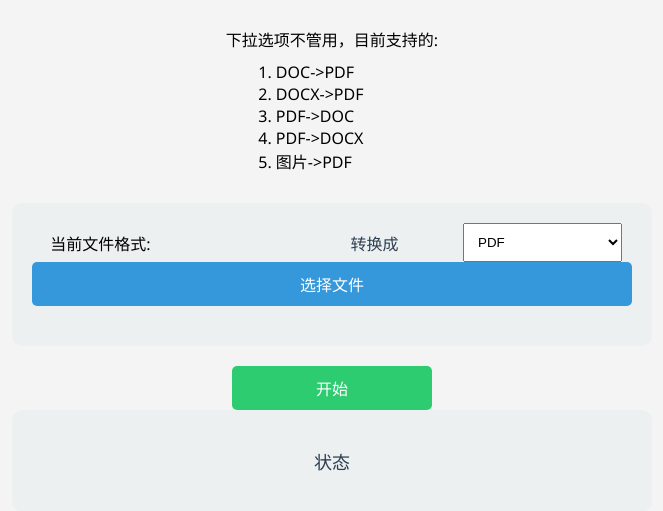
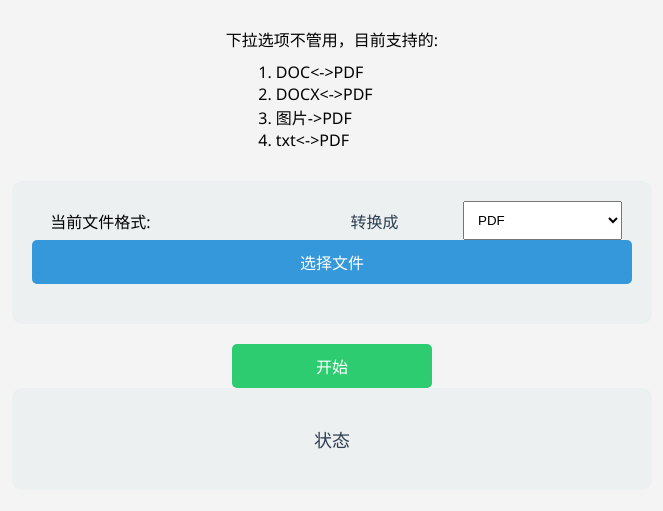
Before and after one commit to tanlu/fileconvert, a Flask app: page / in a window 1280 px wide. Shown: the part 53-564 px from the top of the page, without its empty margins (308-971 px from the left). Run offline with Flask 2, Linux system fonts and the light colour scheme.

Commit message:
添加页面说明

```diff
--- a/templates/index.html
+++ b/templates/index.html
@@ -20,11 +20,10 @@
     <div id="center_tip">
         <div>下拉选项不管用，目前支持的:</div>
         <ol id='gs' style="margin: 10px;">
-                <li>DOC->PDF</li>
-                <li>DOCX->PDF</li>
-                <li>PDF->DOC</li>
-                <li>PDF->DOCX</li>
+            <li>DOC<->PDF</li>
+            <li>DOCX<->PDF</li>
             <li>图片->PDF</li>
+            <li>txt<->PDF</li>
         </ol>
     </div>
     <div id="fileSection">
@@ -55,7 +54,9 @@
     <div id="statusSection">
         <p id="statusText">状态</p>
         <p id="processStatus"></p>
-            <p id="bt_download" style="display: none;"><button id="downloadBtn" onclick="downLoad()">下载</button></p>
+        <p id="bt_download" style="display: none;">
+            <button id="downloadBtn" onclick="downLoad()">下载</button>
+        </p>
     </div>
 </div>
 
```
Lines whose indentation alone changed are shown as unchanged.
